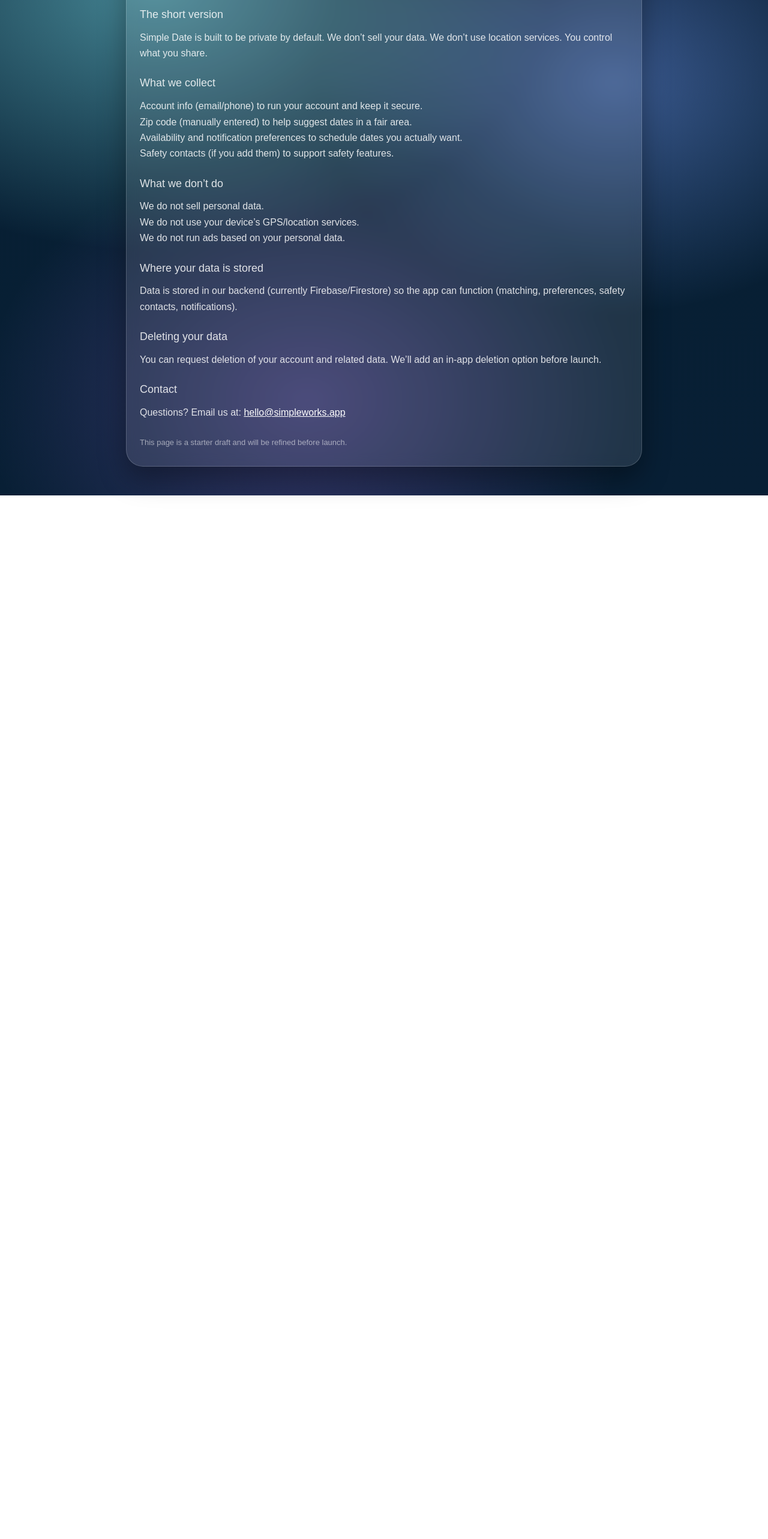
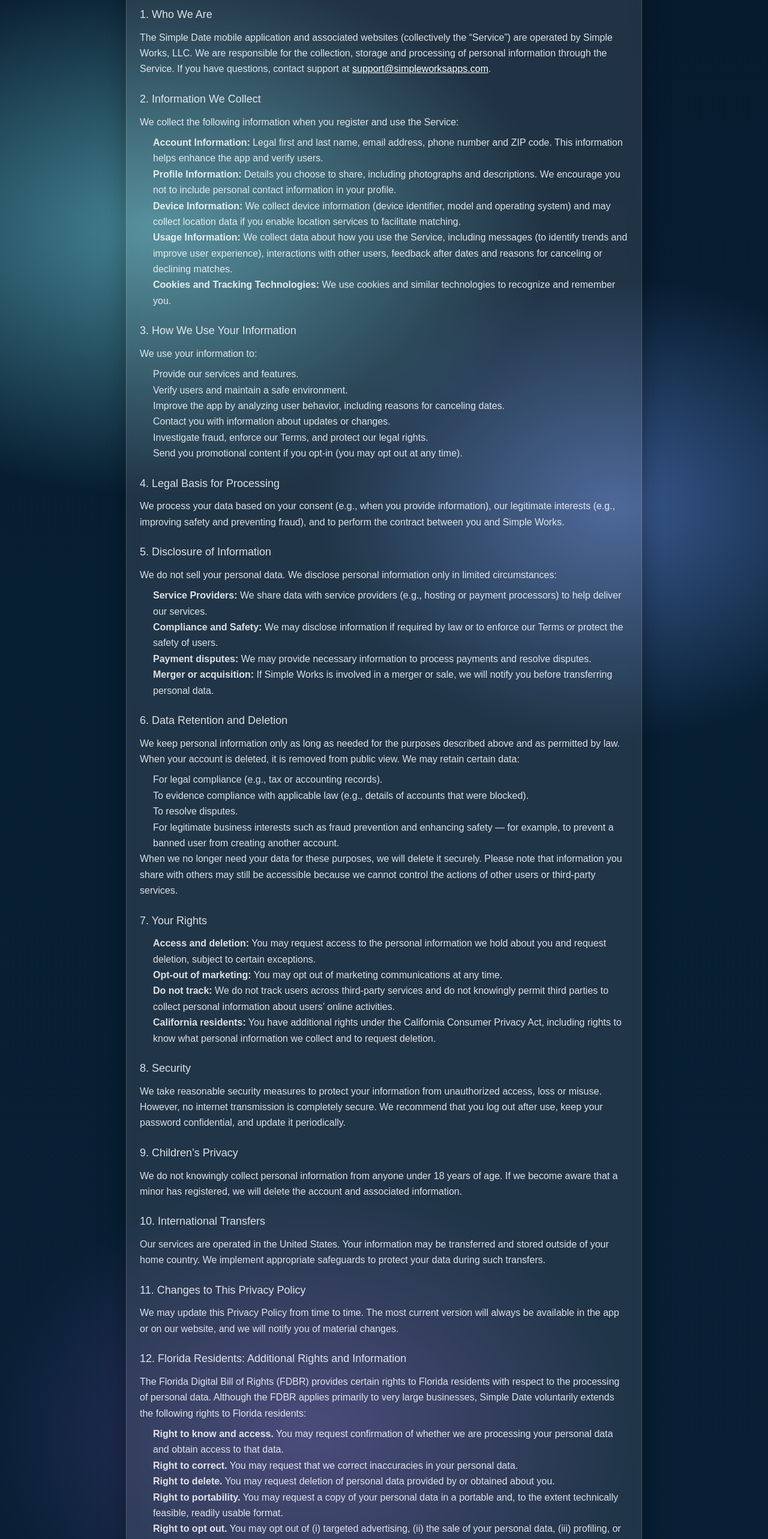
Before and after one commit to xaqt93/simpleworks-site, a Next.js app: page /privacy in a window 1280 px wide. Shown: the part 234-2800 px from the top of the page at 60% size. Before the commit the page ends 1060 px from the top, so only its background shows below. Built offline with nearby package versions, Linux system fonts and the light colour scheme.

Commit message:
Privacy Policy Update

```diff
--- a/app/privacy/page.tsx
+++ b/app/privacy/page.tsx
@@ -13,46 +13,230 @@
         <p style={subtitleStyle}>Last updated: {new Date().toLocaleDateString()}</p>
 
         <div style={contentStyle}>
-          <h2 style={h2Style}>The short version</h2>
+          <h2 style={h2Style}>1. Who We Are</h2>
           <p>
-            Simple Date is built to be private by default. We don’t sell your data. We don’t use
-            location services. You control what you share.
+            The Simple Date mobile application and associated websites
+            (collectively the “Service”) are operated by Simple Works, LLC. We are
+            responsible for the collection, storage and processing of personal
+            information through the Service. If you have questions, contact support
+            at{" "}
+            <a href="mailto:support@simpleworksapps.com" style={linkStyle}>
+              support@simpleworksapps.com
+            </a>
+            .
           </p>
 
-          <h2 style={h2Style}>What we collect</h2>
-          <ul>
-            <li>Account info (email/phone) to run your account and keep it secure.</li>
-            <li>Zip code (manually entered) to help suggest dates in a fair area.</li>
-            <li>Availability and notification preferences to schedule dates you actually want.</li>
-            <li>Safety contacts (if you add them) to support safety features.</li>
+          <h2 style={h2Style}>2. Information We Collect</h2>
+          <p>We collect the following information when you register and use the Service:</p>
+          <ul style={listStyle}>
+            <li>
+              <strong>Account Information:</strong> Legal first and last name, email
+              address, phone number and ZIP code. This information helps enhance the
+              app and verify users.
+            </li>
+            <li>
+              <strong>Profile Information:</strong> Details you choose to share,
+              including photographs and descriptions. We encourage you not to include
+              personal contact information in your profile.
+            </li>
+            <li>
+              <strong>Device Information:</strong> We collect device information
+              (device identifier, model and operating system) and may collect
+              location data if you enable location services to facilitate matching.
+            </li>
+            <li>
+              <strong>Usage Information:</strong> We collect data about how you use
+              the Service, including messages (to identify trends and improve user
+              experience), interactions with other users, feedback after dates and
+              reasons for canceling or declining matches.
+            </li>
+            <li>
+              <strong>Cookies and Tracking Technologies:</strong> We use cookies and
+              similar technologies to recognize and remember you.
+            </li>
           </ul>
 
-          <h2 style={h2Style}>What we don’t do</h2>
-          <ul>
-            <li>We do not sell personal data.</li>
-            <li>We do not use your device’s GPS/location services.</li>
-            <li>We do not run ads based on your personal data.</li>
+          <h2 style={h2Style}>3. How We Use Your Information</h2>
+          <p>We use your information to:</p>
+          <ol style={listStyle}>
+            <li>Provide our services and features.</li>
+            <li>Verify users and maintain a safe environment.</li>
+            <li>
+              Improve the app by analyzing user behavior, including reasons for
+              canceling dates.
+            </li>
+            <li>Contact you with information about updates or changes.</li>
+            <li>Investigate fraud, enforce our Terms, and protect our legal rights.</li>
+            <li>
+              Send you promotional content if you opt-in (you may opt out at any
+              time).
+            </li>
+          </ol>
+
+          <h2 style={h2Style}>4. Legal Basis for Processing</h2>
+          <p>
+            We process your data based on your consent (e.g., when you provide
+            information), our legitimate interests (e.g., improving safety and
+            preventing fraud), and to perform the contract between you and Simple
+            Works.
+          </p>
+
+          <h2 style={h2Style}>5. Disclosure of Information</h2>
+          <p>
+            We do not sell your personal data. We disclose personal information only
+            in limited circumstances:
+          </p>
+          <ul style={listStyle}>
+            <li>
+              <strong>Service Providers:</strong> We share data with service
+              providers (e.g., hosting or payment processors) to help deliver our
+              services.
+            </li>
+            <li>
+              <strong>Compliance and Safety:</strong> We may disclose information if
+              required by law or to enforce our Terms or protect the safety of users.
+            </li>
+            <li>
+              <strong>Payment disputes:</strong> We may provide necessary information
+              to process payments and resolve disputes.
+            </li>
+            <li>
+              <strong>Merger or acquisition:</strong> If Simple Works is involved in
+              a merger or sale, we will notify you before transferring personal data.
+            </li>
           </ul>
 
-          <h2 style={h2Style}>Where your data is stored</h2>
+          <h2 style={h2Style}>6. Data Retention and Deletion</h2>
           <p>
-            Data is stored in our backend (currently Firebase/Firestore) so the app can function
-            (matching, preferences, safety contacts, notifications).
+            We keep personal information only as long as needed for the purposes
+            described above and as permitted by law. When your account is deleted, it
+            is removed from public view. We may retain certain data:
+          </p>
+          <ol style={listStyle}>
+            <li>For legal compliance (e.g., tax or accounting records).</li>
+            <li>
+              To evidence compliance with applicable law (e.g., details of accounts
+              that were blocked).
+            </li>
+            <li>To resolve disputes.</li>
+            <li>
+              For legitimate business interests such as fraud prevention and
+              enhancing safety — for example, to prevent a banned user from creating
+              another account.
+            </li>
+          </ol>
+          <p>
+            When we no longer need your data for these purposes, we will delete it
+            securely. Please note that information you share with others may still be
+            accessible because we cannot control the actions of other users or
+            third-party services.
           </p>
 
-          <h2 style={h2Style}>Deleting your data</h2>
+          <h2 style={h2Style}>7. Your Rights</h2>
+          <ul style={listStyle}>
+            <li>
+              <strong>Access and deletion:</strong> You may request access to the
+              personal information we hold about you and request deletion, subject to
+              certain exceptions.
+            </li>
+            <li>
+              <strong>Opt-out of marketing:</strong> You may opt out of marketing
+              communications at any time.
+            </li>
+            <li>
+              <strong>Do not track:</strong> We do not track users across third-party
+              services and do not knowingly permit third parties to collect personal
+              information about users’ online activities.
+            </li>
+            <li>
+              <strong>California residents:</strong> You have additional rights under
+              the California Consumer Privacy Act, including rights to know what
+              personal information we collect and to request deletion.
+            </li>
+          </ul>
+
+          <h2 style={h2Style}>8. Security</h2>
           <p>
-            You can request deletion of your account and related data. We’ll add an in-app deletion
-            option before launch.
+            We take reasonable security measures to protect your information from
+            unauthorized access, loss or misuse. However, no internet transmission is
+            completely secure. We recommend that you log out after use, keep your
+            password confidential, and update it periodically.
           </p>
 
-          <h2 style={h2Style}>Contact</h2>
+          <h2 style={h2Style}>9. Children’s Privacy</h2>
           <p>
-            Questions? Email us at: <a href="mailto:hello@simpleworks.app" style={linkStyle}>hello@simpleworks.app</a>
+            We do not knowingly collect personal information from anyone under 18
+            years of age. If we become aware that a minor has registered, we will
+            delete the account and associated information.
           </p>
 
-          <p style={finePrintStyle}>
-            This page is a starter draft and will be refined before launch.
+          <h2 style={h2Style}>10. International Transfers</h2>
+          <p>
+            Our services are operated in the United States. Your information may be
+            transferred and stored outside of your home country. We implement
+            appropriate safeguards to protect your data during such transfers.
+          </p>
+
+          <h2 style={h2Style}>11. Changes to This Privacy Policy</h2>
+          <p>
+            We may update this Privacy Policy from time to time. The most current
+            version will always be available in the app or on our website, and we
+            will notify you of material changes.
+          </p>
+
+          <h2 style={h2Style}>12. Florida Residents: Additional Rights and Information</h2>
+          <p>
+            The Florida Digital Bill of Rights (FDBR) provides certain rights to
+            Florida residents with respect to the processing of personal data.
+            Although the FDBR applies primarily to very large businesses, Simple Date
+            voluntarily extends the following rights to Florida residents:
+          </p>
+          <ol style={listStyle}>
+            <li>
+              <strong>Right to know and access.</strong> You may request confirmation
+              of whether we are processing your personal data and obtain access to
+              that data.
+            </li>
+            <li>
+              <strong>Right to correct.</strong> You may request that we correct
+              inaccuracies in your personal data.
+            </li>
+            <li>
+              <strong>Right to delete.</strong> You may request deletion of personal
+              data provided by or obtained about you.
+            </li>
+            <li>
+              <strong>Right to portability.</strong> You may request a copy of your
+              personal data in a portable and, to the extent technically feasible,
+              readily usable format.
+            </li>
+            <li>
+              <strong>Right to opt out.</strong> You may opt out of (i) targeted
+              advertising, (ii) the sale of your personal data, (iii) profiling, or
+              (iv) the collection of personal data through voice or facial
+              recognition technologies.
+            </li>
+          </ol>
+
+          <p>
+            To exercise any of these rights, please contact us at{" "}
+            <a href="mailto:privacy@simpleworksapps.com" style={linkStyle}>
+              privacy@simpleworksapps.com
+            </a>{" "}
+            with the subject line “Florida Privacy Request.” We will authenticate
+            your request and respond within 45 days, with the possibility of a
+            15-day extension if reasonably necessary. We will not discriminate
+            against you for exercising these rights. We may decline a request to
+            correct information if we offer a self-service mechanism for correction,
+            as permitted by the FDBR.
+          </p>
+
+          <p>
+            We continue to limit data collection to what is reasonably necessary, to
+            provide clear privacy notices, and to maintain reasonable
+            administrative, technical and physical safeguards to protect your
+            information. We do not knowingly process data for children under 18 and
+            will delete such data if discovered.
           </p>
         </div>
       </div>
@@ -114,13 +298,12 @@
   fontSize: 18,
 };
 
+const listStyle: CSSProperties = {
+  paddingLeft: 22,
+  marginTop: 8,
+};
+
 const linkStyle: CSSProperties = {
   color: "white",
   textDecoration: "underline",
 };
-
-const finePrintStyle: CSSProperties = {
-  marginTop: 26,
-  fontSize: 13,
-  color: "rgba(255,255,255,0.55)",
-};
```
